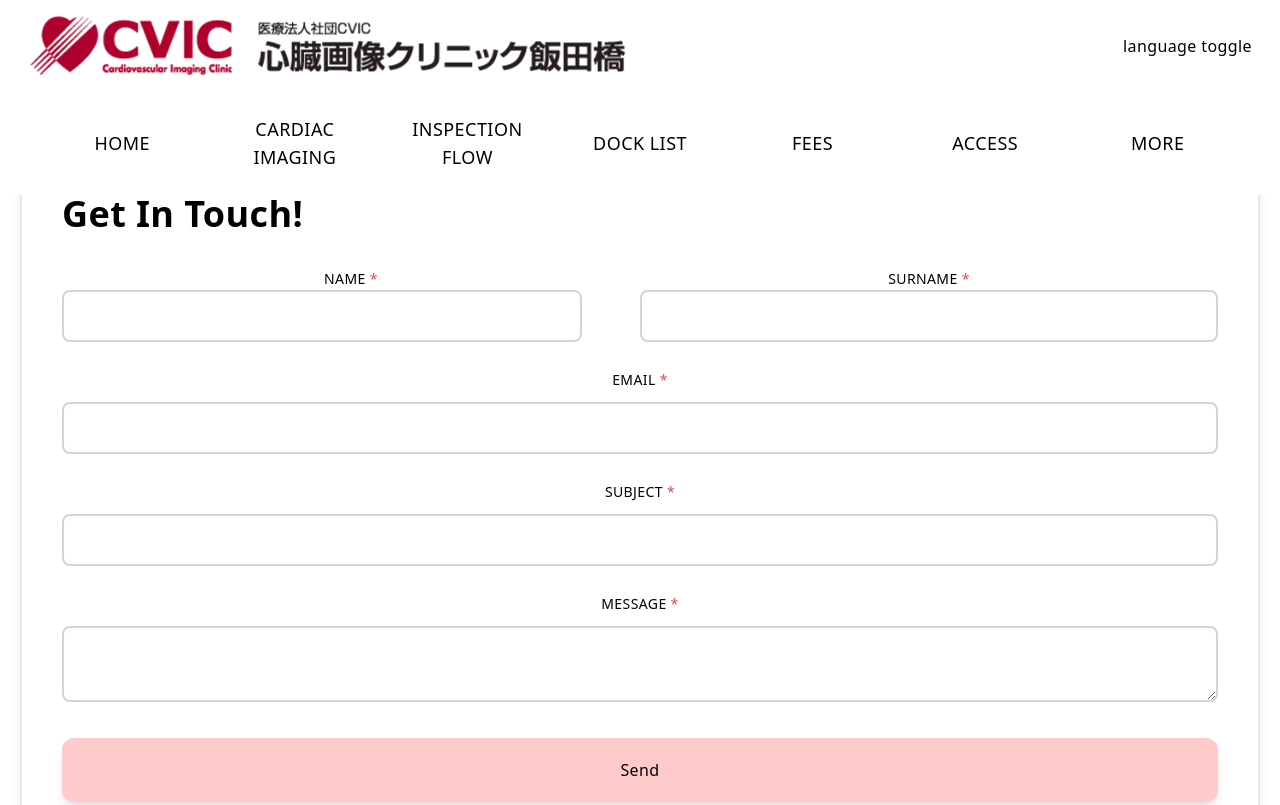
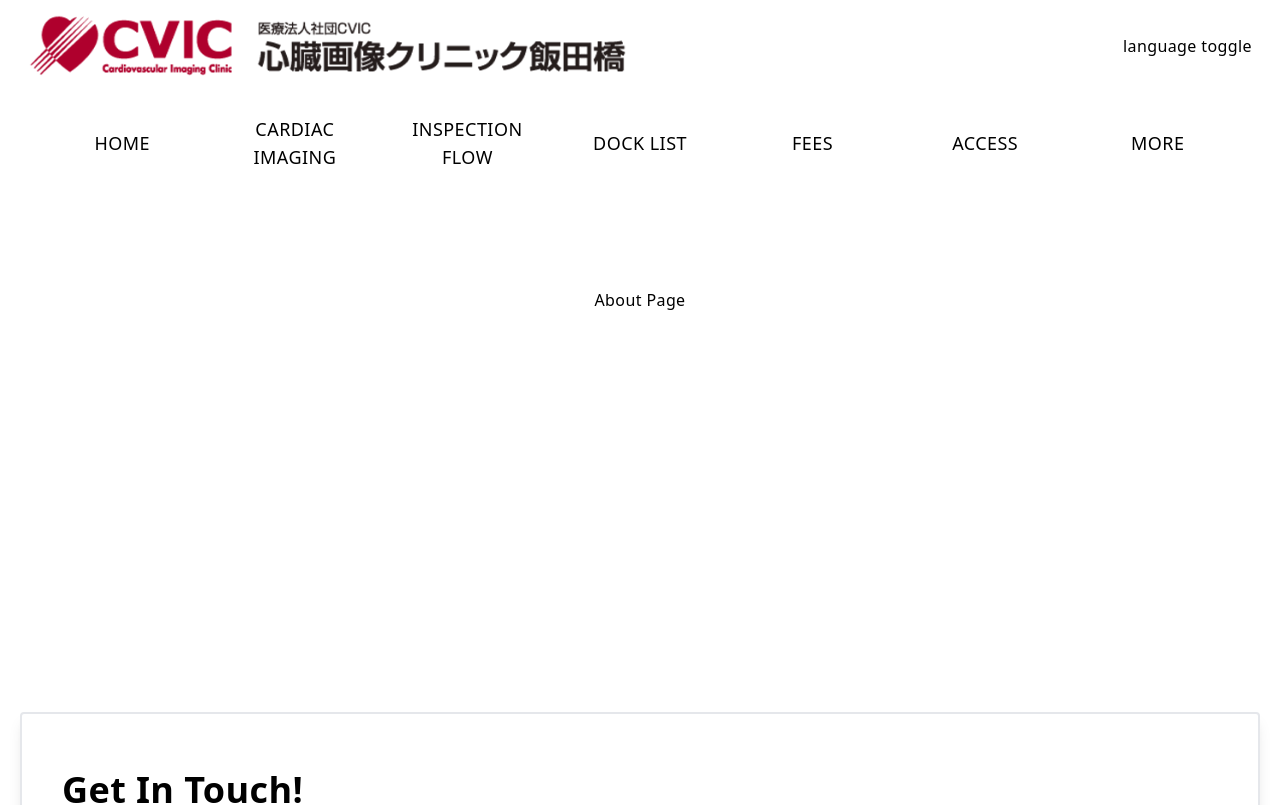
Before and after one commit to CVIC-Tokyo/cviclinic, a Next.js app: page /about in a window 1280 px wide. Shown: the top 805 px of the page. Built offline with nearby package versions, Linux system fonts and the light colour scheme.

Commit message:
feat: initialize about page

```diff
--- a/app/about/page.tsx
+++ b/app/about/page.tsx
@@ -2,7 +2,11 @@
 
 const AboutPage = () => {
   return (
-    <div className=''>About Page</div>
+    <div className='w-full h-auto'>
+      <div className='w-full h-[600px] flex justify-center items-center'>
+        About Page
+      </div>
+    </div>
   )
 }
 
```
